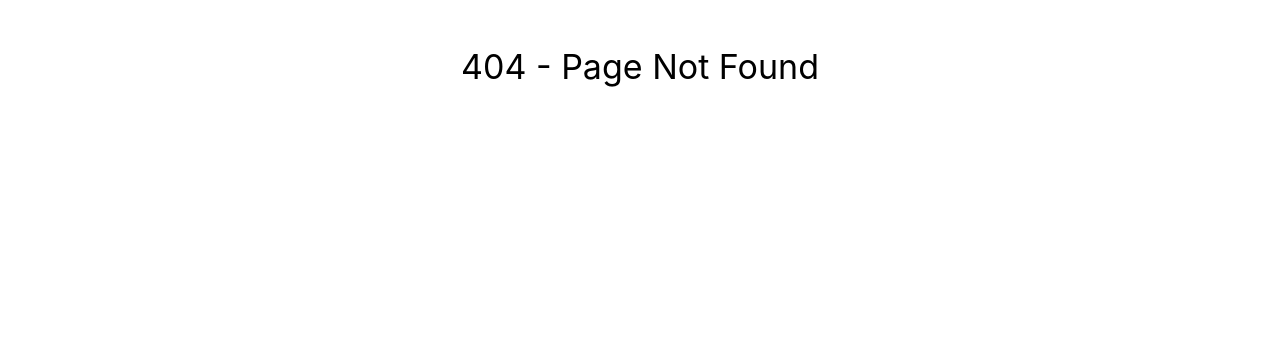
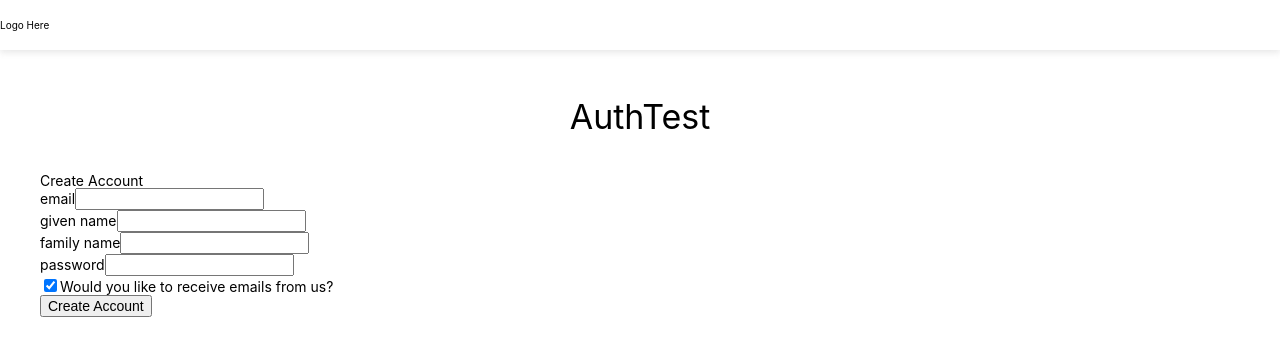
Before and after one commit to GazzaMacD/next-shopify-test-1, a Next.js app: page /auth-testing in a window 1280 px wide. Before the commit this address had no page. Shown: the top 356 px of the page. Built offline with nearby package versions, Linux system fonts and the light colour scheme.

Commit message:
Basic auth page set up to test components and process, create customer form

```diff
--- /dev/null
+++ b/pages/auth-testing.tsx
@@ -0,0 +1,131 @@
+import * as React from "react";
+import Head from "next/head";
+
+import { BaseLayout } from "@/components/layouts/BaseLayout/BaseLayout";
+import { FrontLayout } from "@/components/layouts/FrontLayout";
+import styles from "@/styles/page-styles/Authtesting.module.scss";
+// Types
+import { TNextPageWithLayout } from "@/common/types";
+
+const AuthTest: TNextPageWithLayout = (): JSX.Element => {
+  return (
+    <>
+      <Head>
+        <title>AuthTest: French Fromage</title>
+        <meta name="description" content="cart" />
+        <link rel="icon" href="/cheese.png" />
+      </Head>
+
+      <main>
+        <div className="container">
+          <h1>AuthTest</h1>
+          <CreateCustomerForm />
+        </div>
+      </main>
+    </>
+  );
+};
+
+AuthTest.getLayout = function getLayout(page: React.ReactElement) {
+  return (
+    <BaseLayout>
+      <FrontLayout>{page}</FrontLayout>
+    </BaseLayout>
+  );
+};
+
+export default AuthTest;
+
+/*
+ * Components
+ */
+
+type TCreateCustomerValues = {
+  [key: string]: string | boolean | undefined;
+};
+
+function CreateCustomerForm() {
+  const [values, setValues] = React.useState<TCreateCustomerValues>({
+    email: ``,
+    firstName: ``,
+    lastName: ``,
+    password: ``,
+    acceptsMarketing: true,
+  });
+  console.log(values);
+
+  function handleChange(event: React.ChangeEvent<HTMLInputElement>) {
+    const valuesCopy = { ...values };
+    const name = event.currentTarget.name;
+    if (name in valuesCopy) {
+      valuesCopy[name] = event.currentTarget.value;
+    }
+    setValues(valuesCopy);
+  }
+
+  function handleChecked(event: React.ChangeEvent<HTMLInputElement>) {
+    const valuesCopy = { ...values };
+    const { name } = event.currentTarget;
+    valuesCopy[name] = !valuesCopy[name];
+    setValues(valuesCopy);
+  }
+
+  function handleSubmit(event: React.FormEvent<HTMLFormElement>) {
+    event.preventDefault();
+    console.log(values);
+  }
+
+  return (
+    <div>
+      <h2>Create Account</h2>
+      <form noValidate onSubmit={handleSubmit}>
+        <div>
+          <label htmlFor="email">email</label>
+          <input type="email" id="email" name="email" onChange={handleChange} />
+        </div>
+        <div>
+          <label htmlFor="firstName">given name</label>
+          <input
+            type="text"
+            id="firstName"
+            name="firstName"
+            onChange={handleChange}
+          />
+        </div>
+        <div>
+          <label htmlFor="lastName">family name</label>
+          <input
+            type="text"
+            id="lastName"
+            name="lastName"
+            onChange={handleChange}
+          />
+        </div>
+        <div>
+          <label htmlFor="password">password</label>
+          <input
+            type="password"
+            id="password"
+            name="password"
+            onChange={handleChange}
+          />
+        </div>
+        <div>
+          <input
+            type="checkbox"
+            id="acceptsMarketing"
+            name="acceptsMarketing"
+            checked={Boolean(values.acceptsMarketing)}
+            onChange={handleChecked}
+          />
+          <label htmlFor="accceptsMarketing">
+            Would you like to receive emails from us?
+          </label>
+        </div>
+        <div>
+          <button type="submit">Create Account</button>
+        </div>
+      </form>
+    </div>
+  );
+}
```
Also changed, not shown: common/contexts/authContext.tsx (+6 -2 lines), styles/page-styles/Authtesting.module.scss (added).
